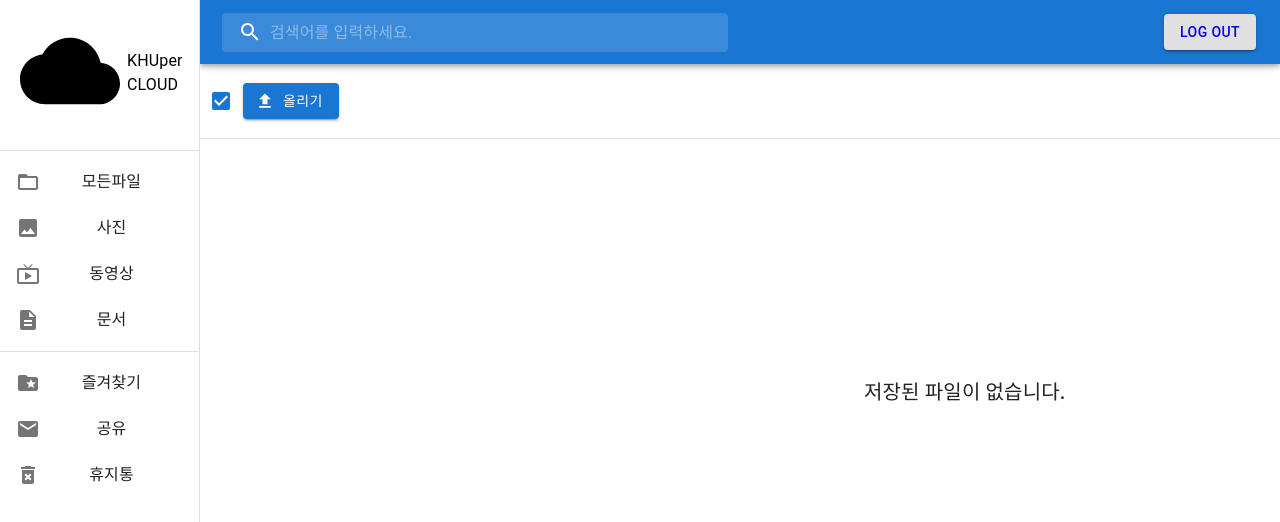
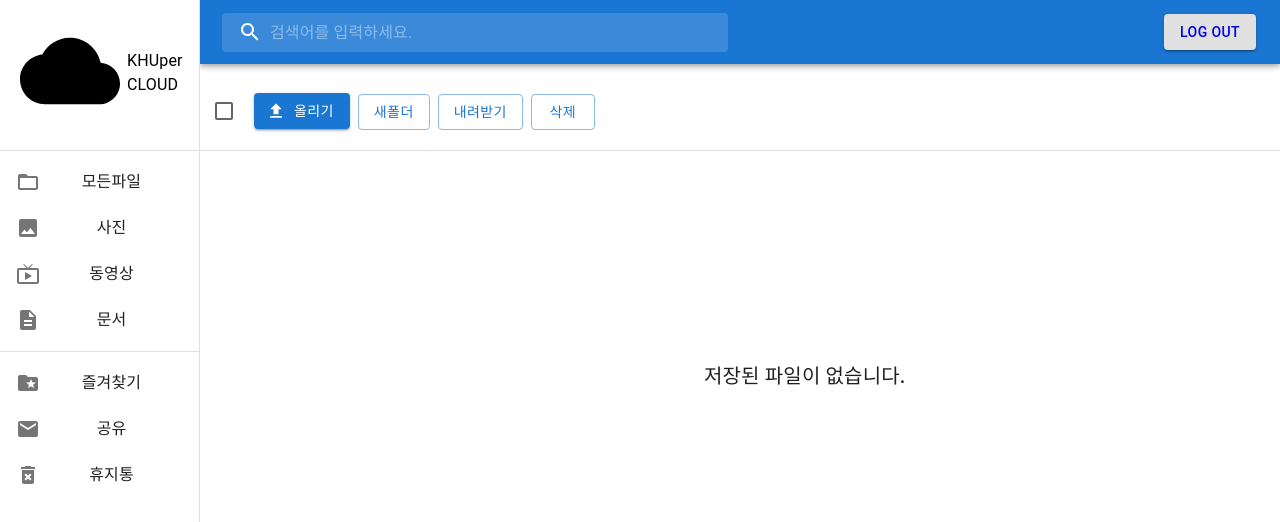
Before and after one commit to cloudComputingF/FrontKHUperCloud, a React (Vite) app: page /Main in a window 1280 px wide. Shown: the top 522 px of the page. Built offline with nearby package versions, Linux system fonts and the light colour scheme.

Commit message:
Download

```diff
--- a/package.json
+++ b/package.json
@@ -16,6 +16,7 @@
     "@types/jest": "^29.5.0",
     "@types/node": "^18.15.11",
     "@types/react-router-dom": "^5.3.3",
+    "js-file-download": "^0.4.12",
     "react": "^18.2.0",
     "react-dom": "^18.2.0",
     "react-dropzone": "^14.2.3",
--- a/src/Router/MainPage.jsx
+++ b/src/Router/MainPage.jsx
@@ -3,27 +3,112 @@ import {
   Box,
   CssBaseline,
   AppBar,
-  Toolbar,
+  Checkbox,
   Drawer,
   Divider,
   Typography,
 } from "@mui/material";
 import PropTypes from "prop-types";
+import Header from "./MainHeader";
+import SideBar from "./SideBar";
+import { useState, useEffect } from "react";
+import ImageList from "../components/ImageList";
+import Upload from "../components/Upload";
+import FormControlLabel from "@mui/material/FormControlLabel";
+import Button from "@mui/material/Button";
+import fileDownload from 'js-file-download';
 
-import Header from "./MainHeader";
-import SideBar from './SideBar'
-import {useState} from 'react';
-import ImageList from "../components/ImageList";
+function MainPage({ window }) {
+  const [mobileOpen, setMobileOpen] = useState(false);
+  const drawerWidth = 200;
+  const [imageUrls, setImageUrls] = useState([]);
+  const [childChecked, setChildChecked] = useState({});
+  const [selfcheck, setselfcheck] = useState(false);
+  const [parentChecked, setParentChecked] = useState(false);
+  const [indeterminate, setIndeterminate] = useState(false);
 
-function MainPage(props) {
-  const { window } = props;
-  const [mobileOpen, setMobileOpen] = React.useState(false);
-  const drawerWidth = 200;
+  const handleChildCheckboxChange = (imgKey, newChecked) => {
+    setChildChecked((prevChecked) => ({
+      ...prevChecked,
+      [imgKey.toString()]: { checked: newChecked, value: "some value" },
+    }));
+    const allChecked = Object.values(childChecked).every(
+      (checked) => checked.checked
+    );
 
+    if (allChecked) {
+      setParentChecked(true);
+      setIndeterminate(false);
+    } else {
+      const someChecked = Object.values(childChecked).some(
+        (checked) => checked.checked
+      );
+      setParentChecked(false);
+      setIndeterminate(someChecked);
+    }
+  };
+
+  const parentchange = (event) => {
+    const newChecked = event.target.checked;
+    //각각  imgkey,bool 값 할당
+    const newChildChecked = Object.keys(childChecked).reduce(
+      (result, imgKey) => {
+        result[imgKey] = newChecked;
+        return result;
+      },
+      {}
+    );
+    //console.log(newChildChecked);
+
+    //변화된 child값 함수 호출 해서 변화
+    Object.keys(newChildChecked).forEach((imgKey) => {
+      handleChildCheckboxChange(imgKey, newChecked);
+    });
+
+    // Update state variables
+    setIndeterminate(false);
+    if (parentChecked) {
+      setselfcheck(false);
+    } else {
+      setselfcheck(true);
+    }
+    setParentChecked(newChecked);
+  };
 
   const handleDrawerToggle = () => {
     setMobileOpen(!mobileOpen);
   };
+
+  {/*체크된 이미지 다운로드 */}
+  const handleDownload = () => {
+    const checkedKeys = Object.keys(childChecked).filter(
+      (key) => childChecked[key].checked
+    );
+    checkedKeys.forEach((key) => {
+      const imageData = imageUrls.find((image) => image.imgKey === key);
+      if (imageData) {
+        const downloadLink = document.createElement("a");
+        downloadLink.href = imageData.url;
+        downloadLink.download = imageData.fileName;
+        downloadLink.click();
+      }
+    });
+  };
+
+  useEffect(() => {
+    const allChecked =
+      Object.keys(childChecked).length > 0 &&
+      Object.values(childChecked).every((checked) => checked.checked);
+    const someChecked = Object.values(childChecked).some(
+      (checked) => checked.checked
+    );
+    setParentChecked(allChecked);
+    if (someChecked && !allChecked) {
+      setIndeterminate(true);
+    } else {
+      setIndeterminate(false);
+    }
+  }, [childChecked]);
 
   const container =
     window !== undefined ? () => window().document.body : undefined;
@@ -78,7 +163,79 @@ function MainPage(props) {
           {SideBar}
         </Drawer>
       </Box>
-      <ImageList/>
+      <Box
+        component="main"
+        sx={{
+          p: 3,
+          display: "flex",
+          maxWidth: "100%",
+        }}
+      >
+        <Box sx={{ position: "absolute", top: 90, left: 200, width: "85%" }}>
+          <Box
+            sx={{ display: "flex", alignItems: "center", marginLeft: "14px" }}
+          >
+            <FormControlLabel
+              control={
+                <Checkbox
+                  checked={parentChecked}
+                  indeterminate={indeterminate}
+                  onChange={parentchange}
+                />
+              }
+              sx={{ marginRight: 1 }}
+            />
+            <Box
+              sx={{
+                display: "flex",
+                alignItems: "center",
+                position: "relative",
+              }}
+            >
+              <Divider orientation="vertical" sx={{ height: "100%" }} />
+              <Upload
+                onCreateImage={(file) => {
+                  const imageData = {
+                    url: URL.createObjectURL(file),
+                    fileName: file.name,
+                    fileSize: file.size,
+                    imgKey: `img-${Date.now()}`,
+                  };
+                  setImageUrls((prevUrls) => [...prevUrls, imageData]);
+                }}
+              />
+              <Button sx={{ marginTop: 0.3, marginLeft: 1 }} variant="outlined">
+                새폴더
+              </Button>
+              <Button
+                sx={{ marginTop: 0.3, marginLeft: 1 }}
+                onClick={handleDownload}
+                variant="outlined"
+              >
+                내려받기
+              </Button>
+              <Button sx={{ marginTop: 0.3, marginLeft: 1 }} variant="outlined">
+                삭제
+              </Button>
+            </Box>
+          </Box>
+          <Divider sx={{ my: 2.3 }} />
+        </Box>
+        <Box
+          sx={{
+            mt: -2,
+            display: "flex",
+            flexWrap: "wrap",
+          }}
+        >
+          <ImageList
+            imageUrls={imageUrls}
+            parentcheck={selfcheck}
+            childChecked={childChecked}
+            onChildCheckboxChange={handleChildCheckboxChange}
+          />
+        </Box>
+      </Box>
     </Box>
   );
 }
--- a/src/components/CheckBox.jsx
+++ /dev/null
@@ -1,11 +0,0 @@
-import Checkbox from "@mui/material/Checkbox";
-
-const label = { inputProps: { "aria-label": "Checkbox demo" } };
-
-export default function Checkboxes() {
-  return (
-    <div>
-      <Checkbox {...label} defaultChecked  />
-    </div>
-  );
-}
--- /dev/null
+++ b/src/components/ChildCheckbox.jsx
@@ -0,0 +1,34 @@
+import React from "react";
+import Box from "@mui/material/Box";
+import Checkbox from "@mui/material/Checkbox";
+import FormControlLabel from "@mui/material/FormControlLabel";
+import { useState,useEffect } from "react";
+function ChildCheckboxes({ imgKey, checked, onChange,parentcheck }) {
+  const [isChecked, setIsChecked] = useState(checked);
+
+  const handleCheckboxChange = (event) => {
+    const newChecked = event.target.checked;
+    setIsChecked(newChecked);
+    onChange(imgKey, newChecked);
+  };
+
+  useEffect(() => {
+    setIsChecked(parentcheck);
+  }, [parentcheck]);
+
+  return (
+    <FormControlLabel
+      control={
+        <Checkbox
+          checked={isChecked}
+          onChange={handleCheckboxChange}
+          color="primary"
+        />
+      }
+      label=""
+    />
+  );
+}
+
+
+export default ChildCheckboxes;
--- a/src/components/ImageList.jsx
+++ b/src/components/ImageList.jsx
@@ -1,64 +1,32 @@
 import * as React from "react";
 import ImageCard from "./ImageCard";
-import { useState } from "react";
-import Checkboxes from "./CheckBox";
-import {
-  Box,
-  CssBaseline,
-  AppBar,
-  Toolbar,
-  Drawer,
-  Divider,
-  Typography,
-} from "@mui/material";
-import Upload from "./Upload";
-export default function ImageList() {
-  const [imageUrls, setImageUrls] = useState([]);
-  const drawerWidth = 200;
-  const handleCreateContents = (files) => {
-    const validFiles = Array.from(files).filter((file) => {
-      const isImage = file.type && file.type.split("/")[0] === "image";
+import { useState, useEffect } from "react";
+import { Box, Typography } from "@mui/material";
 
-      return isImage;
-    });
-    const urls = validFiles.map((file) => URL.createObjectURL(file));
+export default function ImageList({
+  imageUrls,
+  parentcheck,
+  childChecked,
+  onChildCheckboxChange,
+}) {
+  const [checkedImages, setCheckedImages] = useState({});
 
-    setImageUrls((prevUrls) => [
-      ...urls.map((url, index) => ({
-        url,
-        fileName: validFiles[index].name,
-        fileSize: validFiles[index].size,
-      })),
-      ...prevUrls,
-    ]);
+  const handleChildCheckboxChange = (imgKey, isChecked) => {
+    setCheckedImages((prevState) => ({
+      ...prevState,
+      [imgKey]: isChecked,
+    }));
+    //console.log(isChecked);
+    onChildCheckboxChange(imgKey, isChecked);
+  };
+  //childchecked 는 각각의 객체
+  useEffect(() => {
+    setCheckedImages(childChecked);
+    //console.log(checkedImages);
+  }, [childChecked]);
 
-  };
 
   return (
-    <Box
-      component="main"
-      sx={{
-        p: 3,
-        display: "flex",
-        maxWidth: "100%",
-      }}
-    >
-      <Box sx={{ position: "absolute", top: 80, left: 200, width: "85%" }}>
-        <Box sx={{ display: "flex", alignItems: "center" }}>
-          <Checkboxes />
-          <Box
-            sx={{
-              display: "flex",
-              alignItems: "center",
-              position: "relative",
-            }}
-          >
-            <Divider orientation="vertical" sx={{ height: "100%" }} />
-          </Box>
-          <Upload onCreateImage={handleCreateContents} />
-        </Box>
-        <Divider sx={{ my: 2 }} />
-      </Box>
     <Box
       sx={{
         mt: 19,
@@ -71,18 +39,21 @@ export default function ImageList() {
           return (
             <ImageCard
               key={index}
+              imgKey={image.imgKey}
               imgUrl={image.url}
               fileName={image.fileName}
               fileSize={image.fileSize}
+              checked={checkedImages[image.imgKey]?.checked || false}
+              onChildCheckboxChange={handleChildCheckboxChange}
+              parentcheck={parentcheck}
             />
           );
         })
       ) : (
-          <Typography variant="h6" component="h4" sx={{ mt: 25, ml: 80 }}>
+        <Typography variant="h6" component="h4" sx={{ mt: 25, ml: 60 }}>
           저장된 파일이 없습니다.
         </Typography>
       )}
     </Box>
-    </Box>
   );
 }
--- a/src/components/Search.jsx
+++ b/src/components/Search.jsx
@@ -60,6 +60,7 @@ export default function Searchs() {
             />
           </Search>
         </Toolbar>
+
     </Box>
   );
 }
--- a/src/main.jsx
+++ b/src/main.jsx
@@ -4,6 +4,7 @@ import {RouterProvider,createBrowserRouter} from 'react-router-dom';
 import HomePage from './Router/HomePage';
 import IntroPage from './Router/IntroPage'
 import MainPage from './Router/MainPage';
+
 
 const router=createBrowserRouter([
   {path:'/',element:<HomePage/>},
```
Also changed, not shown: src/components/ImageCard.jsx (+49 -15 lines), src/components/Upload.jsx (+11 -9 lines), src/components/Divider.jsx (deleted), 1 other file (tests, documents, lock files or other folders). Lines whose indentation alone changed are shown as unchanged.
